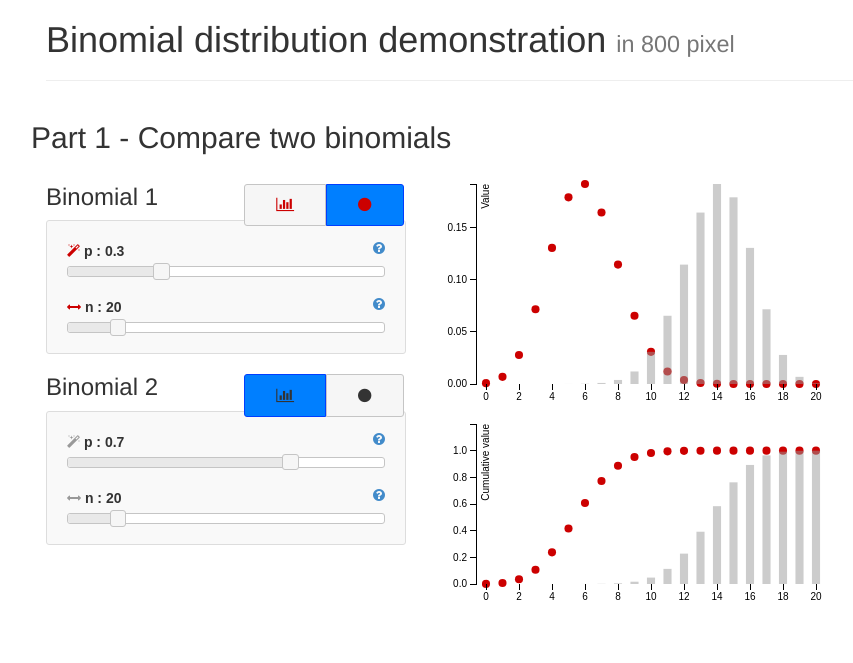
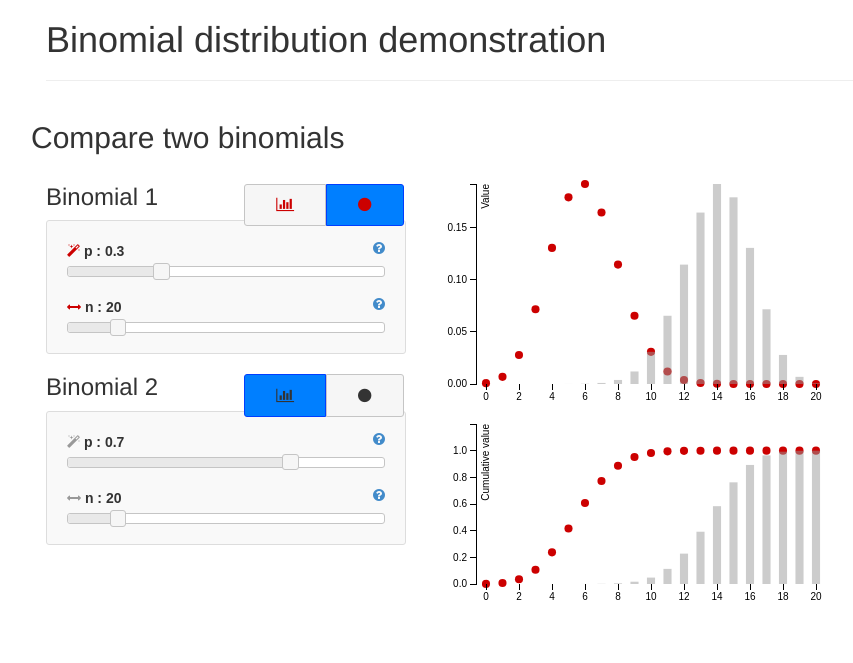
Before and after one commit to jambonbill/dataviz_binomial, a PHP site: page /d3/ in a window 1280 px wide. Shown: the top 663 px of the page, without its empty margins (24-877 px from the left). Run offline with PHP 8.4, Linux system fonts and the light colour scheme; some libraries are stand-ins or nearby versions.

Commit message:
small removed

```diff
--- a/index.php
+++ b/index.php
@@ -25,7 +25,7 @@
 
 <div class='container'>
 
-<h1>Binomial distribution demonstration <small>in 800 pixel</small></h1>
+<h1>Binomial distribution demonstration <small></small></h1>
 <hr />
 
 <?php
--- a/part1.php
+++ b/part1.php
@@ -2,7 +2,7 @@
 
 <div class="row" id='part1'>
 
-	<h2>Part 1 - Compare two binomials</h2>
+	<h2>Compare two binomials</h2>
 
 	<div class="col-sm-4" id='sliders'>
 
```
